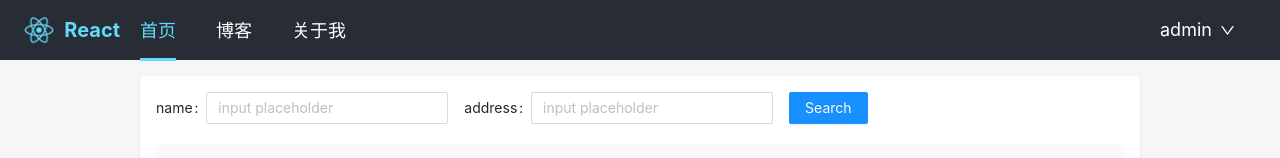
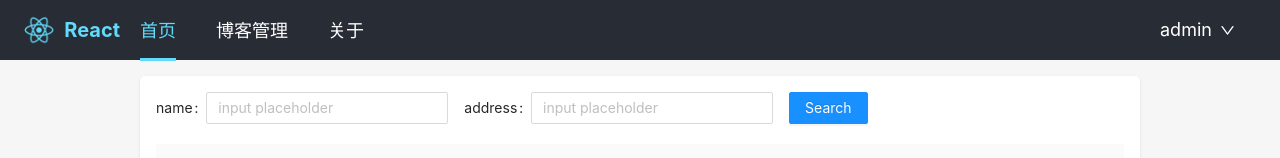
Before and after one commit to zhongjinglin/chung-react-system, a React app: page /blog in a window 1280 px wide. Shown: the top 158 px of the page. Built offline with nearby package versions, Linux system fonts and the light colour scheme.

Commit message:
refactor: modify blog title

```diff
--- a/src/layouts/Navigation/data.ts
+++ b/src/layouts/Navigation/data.ts
@@ -6,11 +6,11 @@ export const menus: MenuProps['items'] = [
 		key: 'home'
 	},
 	{
-		label: '博客',
+		label: '博客管理',
 		key: 'blog'
 	},
 	{
-		label: '关于我',
+		label: '关于',
 		key: 'about'
 	}
 ]
```
